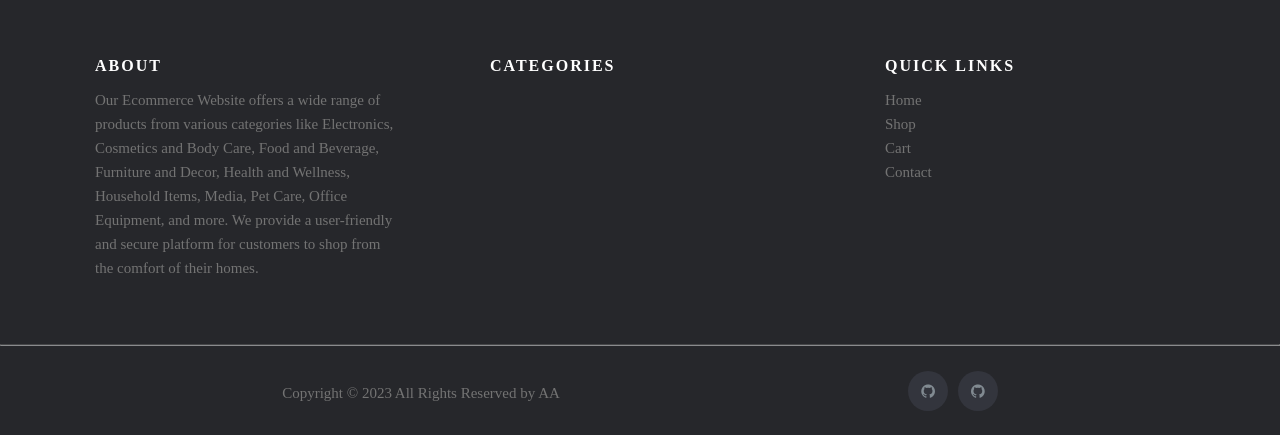
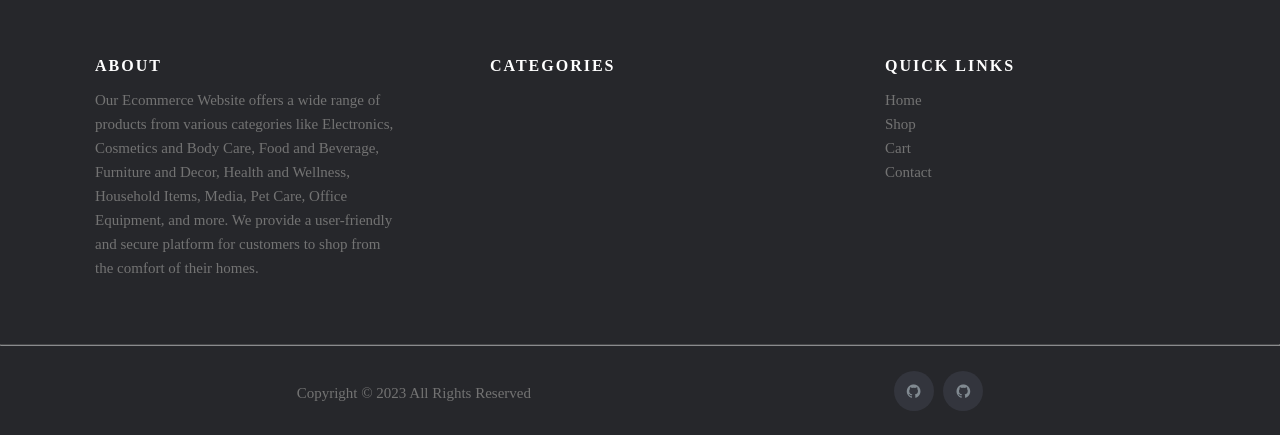
Before and after one commit to Raxan7/SupermarketSmartCartSystem, a Django app: page / in a window 1280 px wide. Shown: the part 996-1431 px from the top of the page. Run offline with Django 4.2, Linux system fonts and the light colour scheme; data that the repository does not hold is empty; some libraries are stand-ins or nearby versions.

Commit message:
Updated the templates

```diff
--- a/store/templates/Cart.html
+++ b/store/templates/Cart.html
@@ -240,7 +240,7 @@
       <div class="footer-container">
         <div class="row">
           <div class="copyrightcontainer">
-            <p class=" copyright-text">Copyright &copy; 2023 All Rights Reserved by AA
+            <p class=" copyright-text">Copyright &copy; 2023 All Rights Reserved
             </p>
           </div>
           <div class="footer-icons">
--- a/store/templates/Productdetail.html
+++ b/store/templates/Productdetail.html
@@ -259,7 +259,7 @@
       <div class="footer-container">
         <div class="row">
           <div class="copyrightcontainer">
-            <p class=" copyright-text">Copyright &copy; 2023 All Rights Reserved by AA
+            <p class=" copyright-text">Copyright &copy; 2023 All Rights Reserved
             </p>
           </div>
           <div class="footer-icons">
--- a/store/templates/checkout.html
+++ b/store/templates/checkout.html
@@ -235,7 +235,7 @@
     <div class="footer-container">
       <div class="row">
         <div class="copyrightcontainer">
-          <p class=" copyright-text">Copyright &copy; 2023 All Rights Reserved by AA
+          <p class=" copyright-text">Copyright &copy; 2023 All Rights Reserved
           </p>
         </div>
         <div class="footer-icons">
--- a/store/templates/home.html
+++ b/store/templates/home.html
@@ -343,7 +343,7 @@
     <div class="footer-container">
       <div class="row">
         <div class="copyrightcontainer">
-          <p class=" copyright-text">Copyright &copy; 2023 All Rights Reserved by AA
+          <p class=" copyright-text">Copyright &copy; 2023 All Rights Reserved
           </p>
         </div>
         <div class="footer-icons">
--- a/store/templates/profile.html
+++ b/store/templates/profile.html
@@ -291,7 +291,7 @@
       <div class="footer-container">
         <div class="row">
           <div class="copyrightcontainer">
-            <p class=" copyright-text">Copyright &copy; 2023 All Rights Reserved by AA
+            <p class=" copyright-text">Copyright &copy; 2023 All Rights Reserved
             </p>
           </div>
           <div class="footer-icons">
--- a/store/templates/shop.html
+++ b/store/templates/shop.html
@@ -309,7 +309,7 @@
       <div class="footer-container">
         <div class="row">
           <div class="copyrightcontainer">
-            <p class=" copyright-text">Copyright &copy; 2023 All Rights Reserved by AA
+            <p class=" copyright-text">Copyright &copy; 2023 All Rights Reserved
             </p>
           </div>
           <div class="footer-icons">
```
